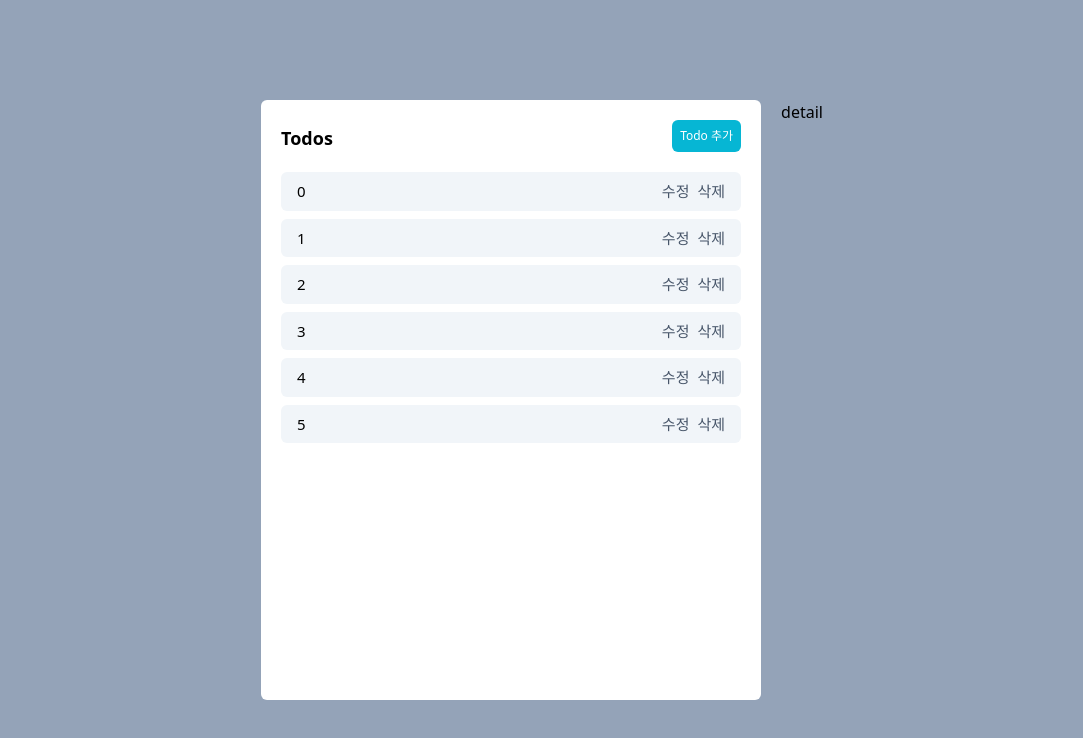
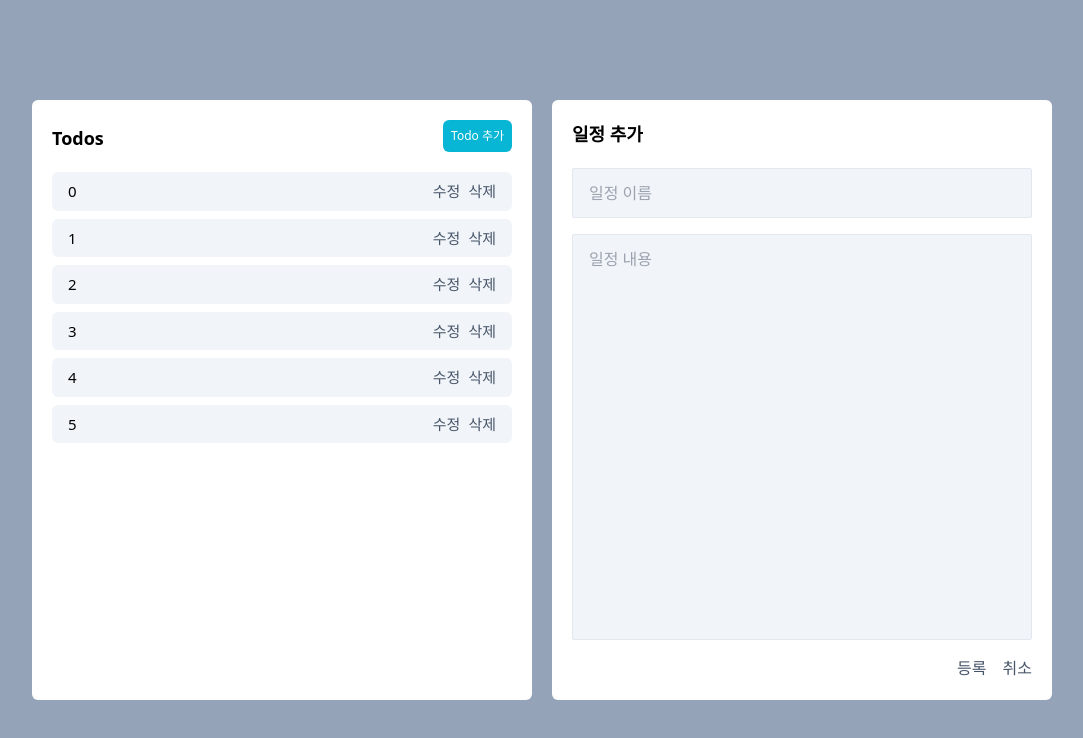
Before and after one commit to sancy1003/wanted-pre-onboarding-challenge-fe-1, a React (Create React App) app in the folder client/: page / in a window 1280 px wide. Shown: the top 738 px of the page, without its empty margins (98-1181 px from the left). Built offline with nearby package versions, Linux system fonts and the light colour scheme; the HTML template or start-up script is replaced by a standard one.

Commit message:
add: todo add ui component

```diff
--- a/client/src/pages/todo/TodoList.tsx
+++ b/client/src/pages/todo/TodoList.tsx
@@ -38,7 +38,30 @@ const TodoList = () => {
 						))}
 					</ul>
 				</div>
-				<div>detail</div>
+				<div className="flex flex-col w-[500px] bg-white rounded-md p-5">
+					<div className="mb-5">
+						<h1 className="font-bold text-lg">일정 추가</h1>
+					</div>
+					<div className="flex flex-col gap-y-4 h-full">
+						<input
+							type="text"
+							placeholder="일정 이름"
+							className="border border-slate-200 bg-slate-100 rounded-sm px-4 py-3"
+						/>
+						<textarea
+							placeholder="일정 내용"
+							className="flex-1 border border-slate-200 bg-slate-100 rounded-sm px-4 py-3 resize-none"
+						/>
+						<div className="flex justify-end gap-x-4">
+							<button className="text-slate-600 hover:text-cyan-700 hover:font-bold">
+								등록
+							</button>
+							<button className="text-slate-600 hover:text-cyan-700 hover:font-bold">
+								취소
+							</button>
+						</div>
+					</div>
+				</div>
 			</div>
 		</div>
 	);
```
